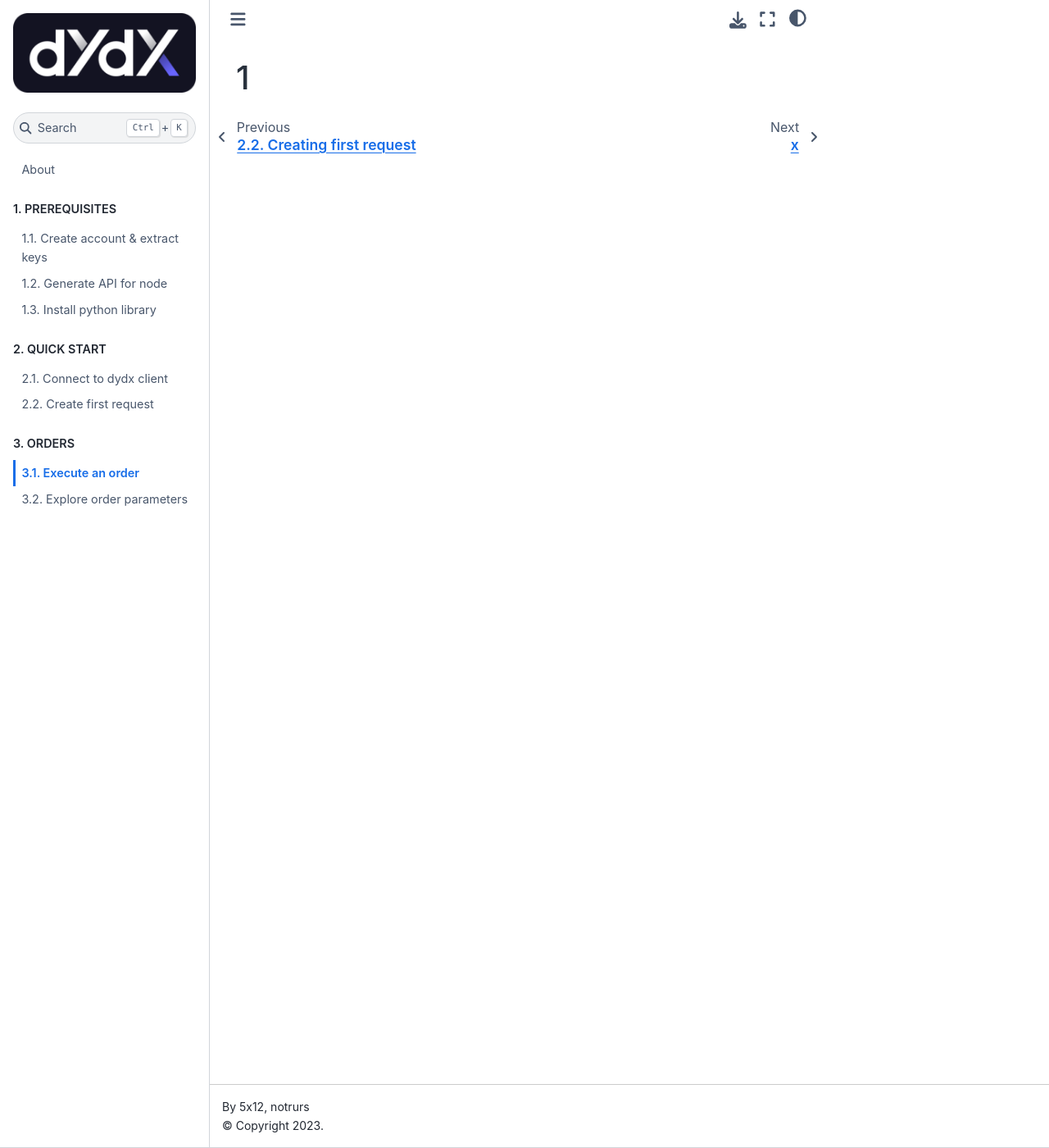
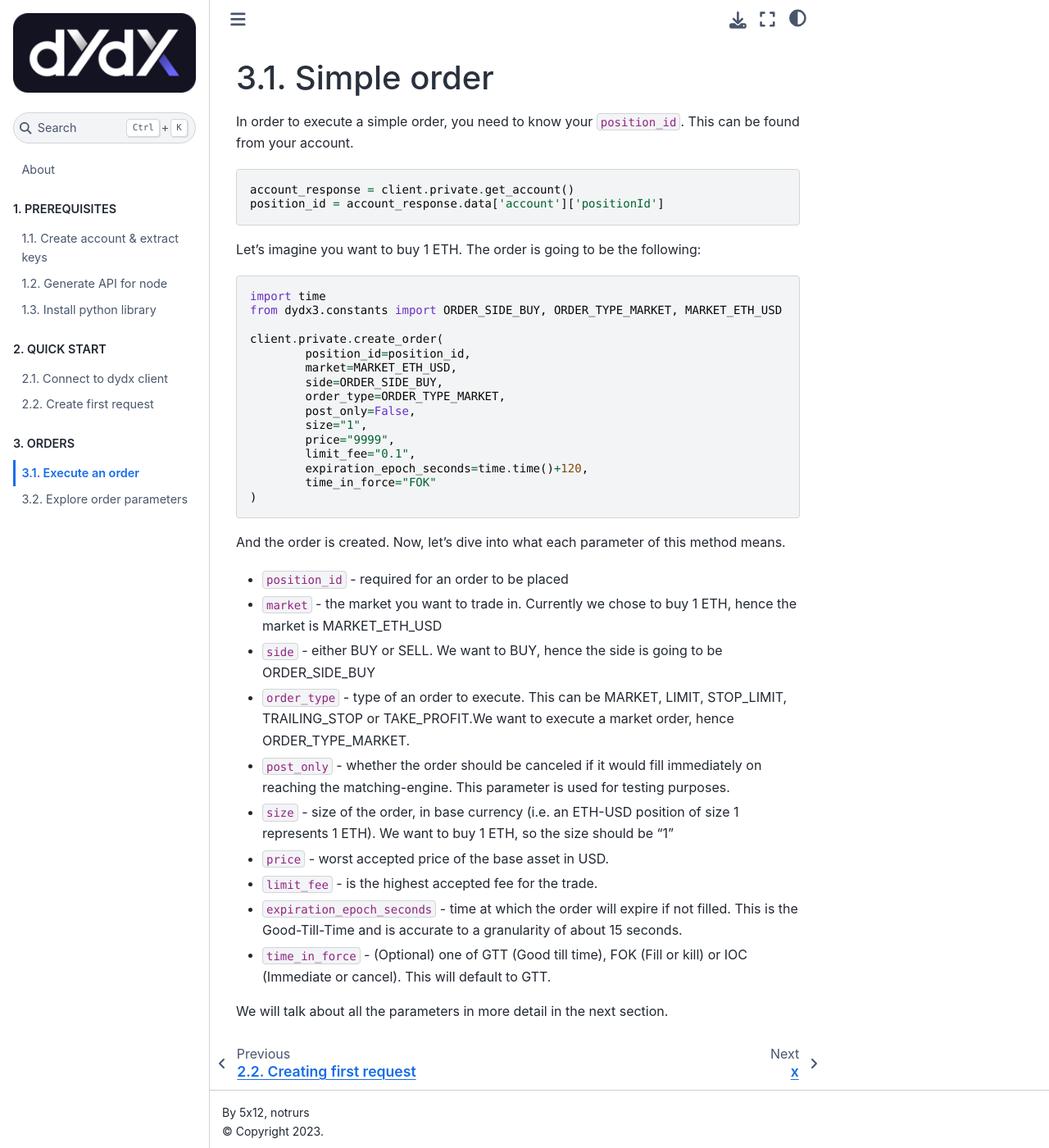
Before and after one commit to bml-crypto/bml-crypto.github.io, a Jupyter Book: the page built from docs/orders/order.md, in a window 1280 px wide and 1400 px high. Shown: the whole window at 82% size. Built offline with Jupyter Book 1.0.4 settings and Sphinx 7.4.7 and the Sphinx Book theme 1.1.4, drawn with Linux system fonts in a browser that asks for light colours.

Commit message:
adding orders

````diff
--- a/docs/orders/order.md
+++ b/docs/orders/order.md
@@ -11,4 +11,47 @@
 ---
 (chapter3_part1)=
 
-# 1
+# 3.1. Simple order
+
+In order to execute a simple order, you need to know your `position_id`. This can be found from your account.
+
+
+```python
+account_response = client.private.get_account()
+position_id = account_response.data['account']['positionId']
+```
+
+Let's imagine you want to buy 1 ETH. The order is going to be the following:
+
+```python
+import time
+from dydx3.constants import ORDER_SIDE_BUY, ORDER_TYPE_MARKET, MARKET_ETH_USD
+
+client.private.create_order(
+        position_id=position_id,
+        market=MARKET_ETH_USD,
+        side=ORDER_SIDE_BUY,
+        order_type=ORDER_TYPE_MARKET,
+        post_only=False,
+        size="1",
+        price="9999",
+        limit_fee="0.1",
+        expiration_epoch_seconds=time.time()+120,
+        time_in_force="FOK"
+)
+```
+
+And the order is created. Now, let's dive into what each parameter of this method means.
+
+- `position_id` - required for an order to be placed
+- `market` - the market you want to trade in. Currently we chose to buy 1 ETH, hence the market is MARKET_ETH_USD
+- `side` - either BUY or SELL. We want to BUY, hence the side is going to be ORDER_SIDE_BUY
+- `order_type` - type of an order to execute. This can be MARKET, LIMIT, STOP_LIMIT, TRAILING_STOP or TAKE_PROFIT.We want to execute a market order, hence ORDER_TYPE_MARKET.
+- `post_only` - whether the order should be canceled if it would fill immediately on reaching the matching-engine. This parameter is used for testing purposes.
+- `size` - size of the order, in base currency (i.e. an ETH-USD position of size 1 represents 1 ETH). We want to buy 1 ETH, so the size should be "1"
+- `price` - worst accepted price of the base asset in USD.
+- `limit_fee` - is the highest accepted fee for the trade.
+- `expiration_epoch_seconds` - time at which the order will expire if not filled. This is the Good-Till-Time and is accurate to a granularity of about 15 seconds.
+- `time_in_force` - (Optional) one of GTT (Good till time), FOK (Fill or kill) or IOC (Immediate or cancel). This will default to GTT.
+
+We will talk about all the parameters in more detail in the next section.
````
